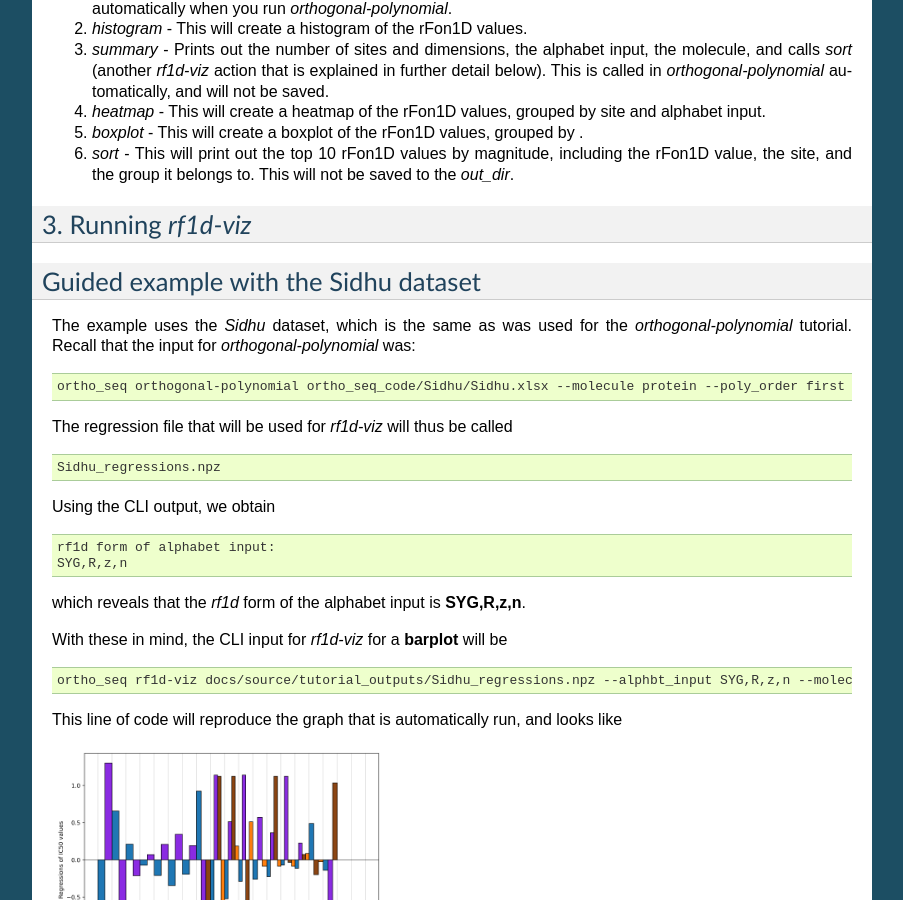
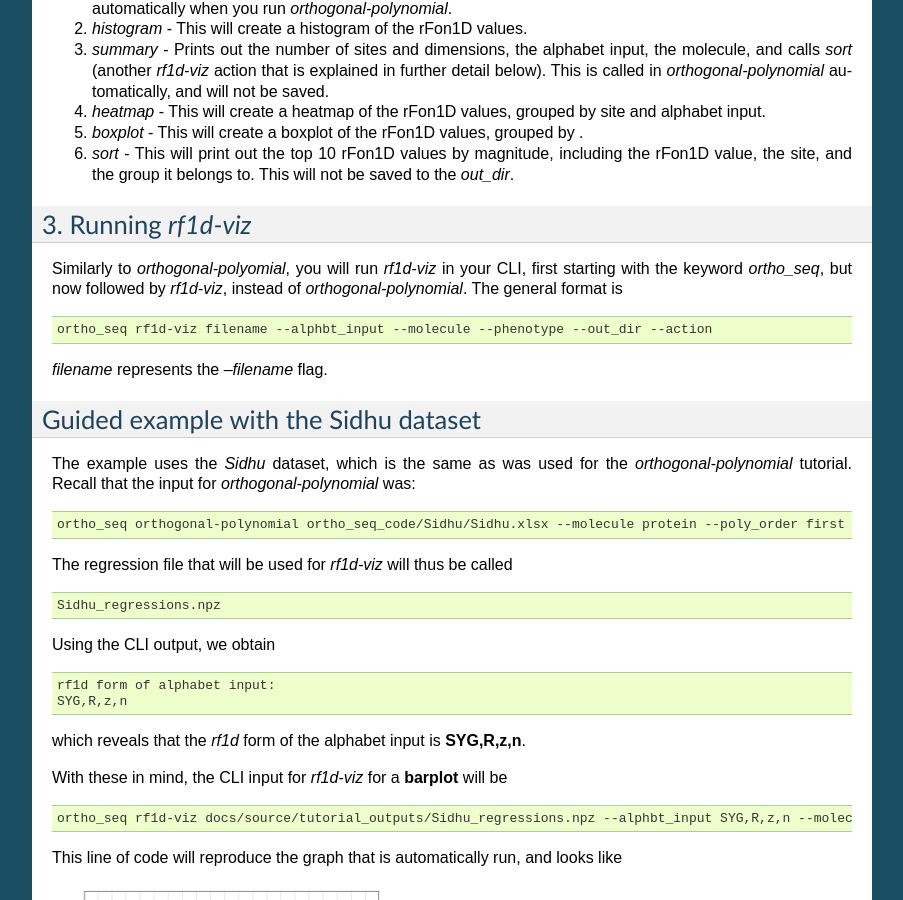
Before and after one commit to snafees/ortho_seqs, a Sphinx documentation site: the page built from docs/source/rf1d_tutorial.rst, in a window 1280 px wide and 900 px high, scrolled down 1195 px. Shown: the whole window, without its empty margins (198-1101 px from the left). Built offline with Sphinx 7.4.7, drawn with Linux system fonts in a browser that asks for light colours; pages that are not in the unit, such as notebooks, are missing from menus.

Commit message:
Finished tutorials

```diff
--- a/docs/source/orthogonal_polynomial_tutorial.rst
+++ b/docs/source/orthogonal_polynomial_tutorial.rst
@@ -303,3 +303,9 @@ One output is a graph of the nonzero rFon1D values. For the Sidhu dataset, it lo
 
 At the bottom, it lists the dictionary of the groups and their corresponding number, which then can be used to determine which color bar belongs to which group.
 The rFon1D graph will always have the name rFon1D_graph_{name}.png. The rFon1D values can also be found in the _regressions.npz file which can be opened up by the user in a jupyter notebook for further visualization.
+
+.. _rf1d:
+4. The *rf1d* Class
+-----------------------------------------------------------
+
+To obtain more visualizations of your rFon1D results, there is another CLI tutorial `here <https://github.com/snafees/ortho_seqs/blob/plot/docs/source/rf1d_tutorial.rst>`_ that you can follow.
--- a/docs/source/rf1d_tutorial.rst
+++ b/docs/source/rf1d_tutorial.rst
@@ -79,7 +79,13 @@ This is where you specify what kind of visualization you want. The current optio
 3. Running *rf1d-viz*
 -----------------------------------------------------------
 
+Similarly to *orthogonal-polyomial*, you will run *rf1d-viz* in your CLI, first starting with the keyword *ortho_seq*, but now followed by *rf1d-viz*, instead of *orthogonal-polynomial*. The general format is
 
+.. code-block:: shell-session
+
+  ortho_seq rf1d-viz filename --alphbt_input --molecule --phenotype --out_dir --action
+
+*filename* represents the *--filename* flag.
 
 .. _example:
 Guided example with the Sidhu dataset
```
